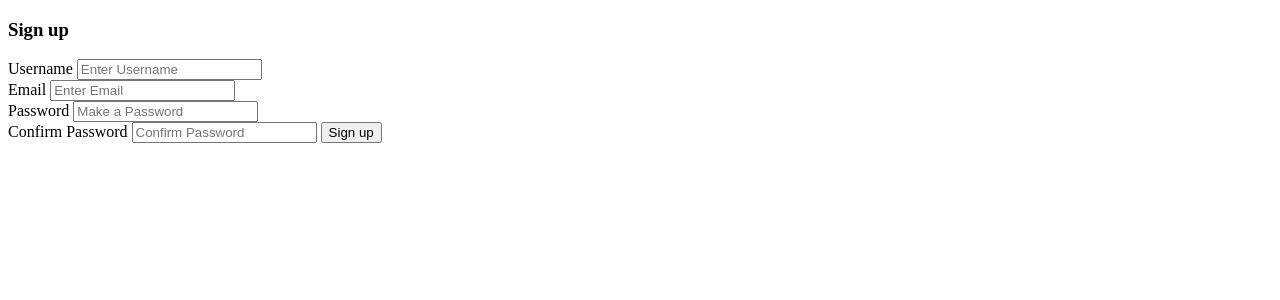
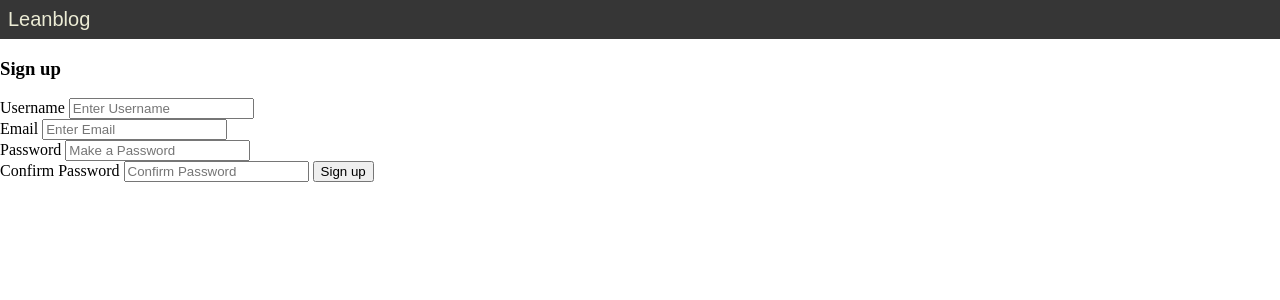
Before and after one commit to NyshimoriMizuki/learning-flask, a Python web app: template website/templates/signup.html in a window 1280 px wide. Shown: the top 300 px of the page. Run offline with Jinja, Linux system fonts and the light colour scheme; the template is opened without the code that fills it, so the values that code supplies are empty.

Commit message:
starting to stylize with css

```diff
--- /dev/null
+++ b/website/static/css/style.css
@@ -0,0 +1,11 @@
+body {
+    margin: 0;
+}
+
+.title {
+    background-color: rgb(54, 54, 54);
+    color: rgb(235, 235, 212);
+    padding: 8px;
+    font-family: 'arial';
+    font-size: 20px;
+}
--- a/website/templates/base.html
+++ b/website/templates/base.html
@@ -5,12 +5,13 @@
     <meta charset="UTF-8">
     <meta http-equiv="X-UA-Compatible" content="IE=edge">
     <meta name="viewport" content="width=device-width, initial-scale=1.0">
+    <link rel="stylesheet" type="text/css" href="/static/css/style.css">
     <title>{% block title %}{% endblock %}</title>
 </head>
 
 <body>
+    <header class="title">Leanblog</header>
     <div class="container">{% block content %}{% endblock %}</div>
-    <script type="text/javascript" src="{{ url_for('static', filename='home.js') }}"></script>
 </body>
 
 </html>
--- a/website/templates/home.html
+++ b/website/templates/home.html
@@ -2,5 +2,6 @@
 
 {% block title %}Leblog - Home{% endblock %}
 {% block content %}
-<h1>Home Page</h1>
+<h1 class="home-title">Home Page</h1>
+<h1 class="text">text</h1>
 {% endblock %}
```
Also changed, not shown: README.md, website/static/js/home.js (added).
